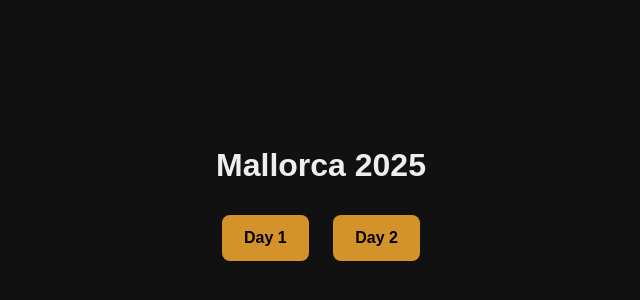
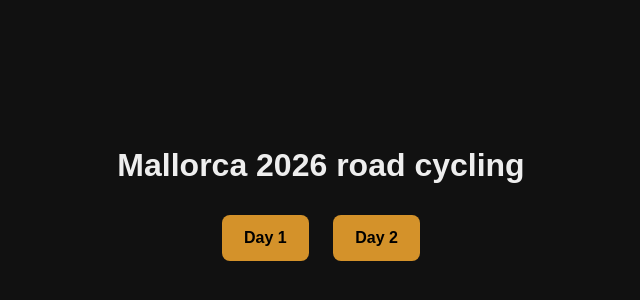
Before and after one commit to ivanbuko/Mallorca-bike, a plain HTML site: page index.html in a window 1280 px wide. Shown: the part 202-502 px from the top of the page, without its empty margins (319-959 px from the left). Drawn offline with Linux system fonts and the light colour scheme.

Commit message:
Update title and heading for Mallorca 2026

```diff
--- a/index.html
+++ b/index.html
@@ -3,7 +3,7 @@
 <head>
   <meta charset="UTF-8" />
   <meta name="viewport" content="width=device-width, initial-scale=1.0" />
-  <title>Mallorca 2025</title>
+  <title>Mallorca 2026</title>
   <style>
     body {
       font-family: Arial, sans-serif;
@@ -32,7 +32,7 @@
 </head>
 <body>
   <div class="wrap">
-    <h1>Mallorca 2025</h1>
+    <h1>Mallorca 2026 road cycling</h1>
     <a href="./day1/">Day 1</a>
     <a href="./day2/">Day 2</a>
   </div>
```
